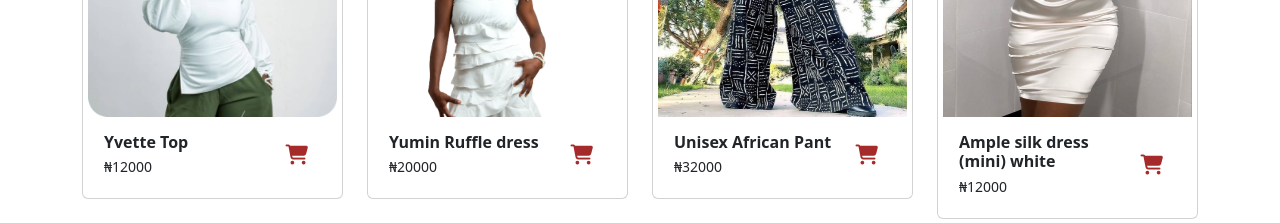
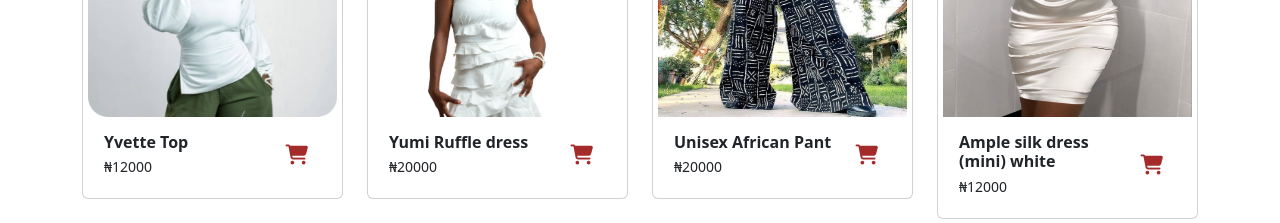
Before and after one commit to awolope/rayohautecouture, a React (Create React App) app: page /product in a window 1280 px wide. Shown: the part 960-1183 px from the top of the page. Built offline with nearby package versions, Linux system fonts and the light colour scheme.

Commit message:
updated productpage

```diff
--- a/src/Components/ProductPage.js
+++ b/src/Components/ProductPage.js
@@ -48,7 +48,7 @@ const ProductPage = () => {
     },
     {
       _id: 6,
-      name: "Yumin Ruffle dress",
+      name: "Yumi Ruffle dress",
       price: 20000,
       image: "countdownbg.png",
       newCollection: true,
@@ -56,7 +56,7 @@ const ProductPage = () => {
     {
       _id: 7,
       name: "Unisex African Pant",
-      price: 32000,
+      price: 20000,
       image: "image3.jpeg",
     },
     {
```
